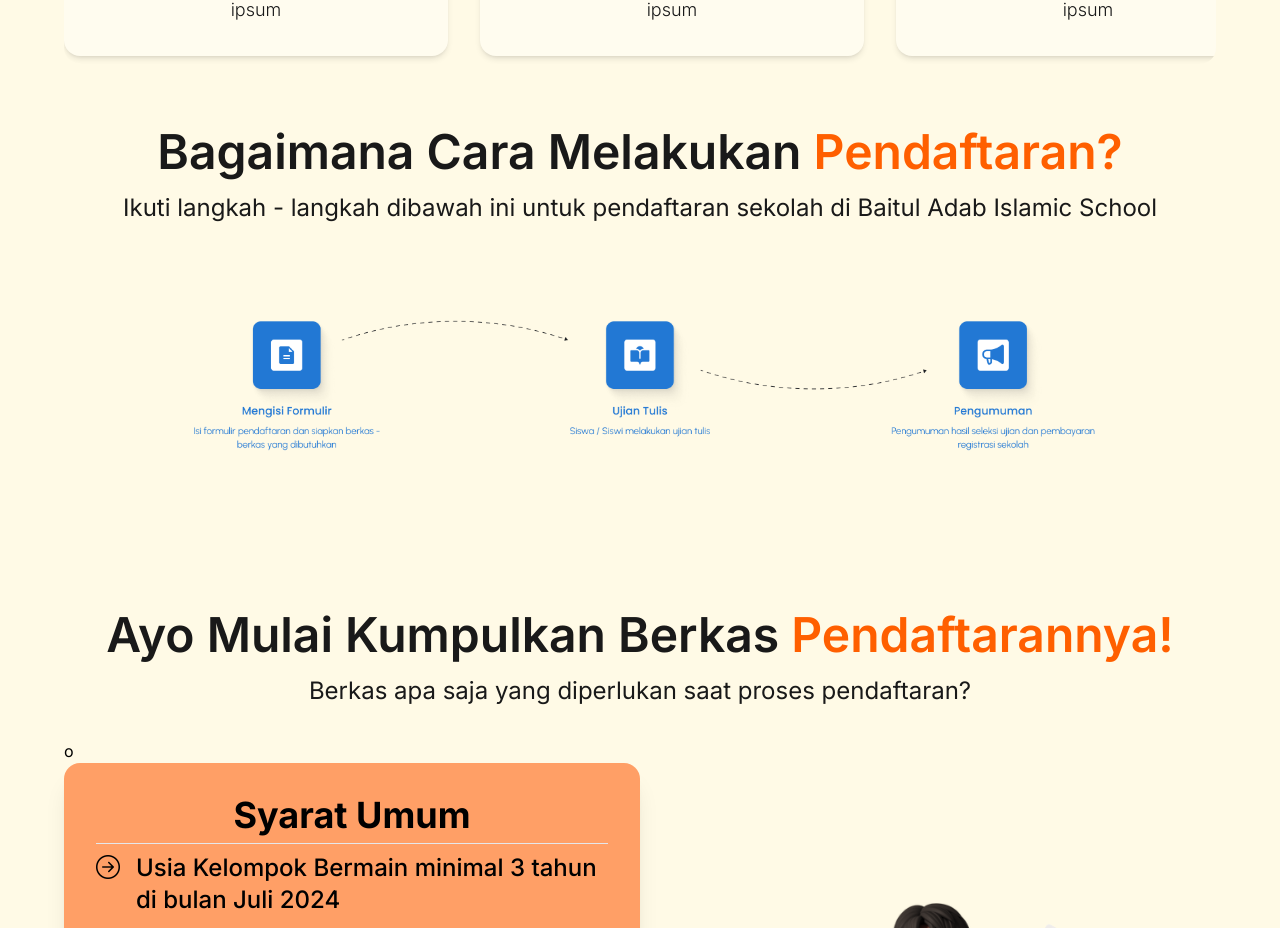
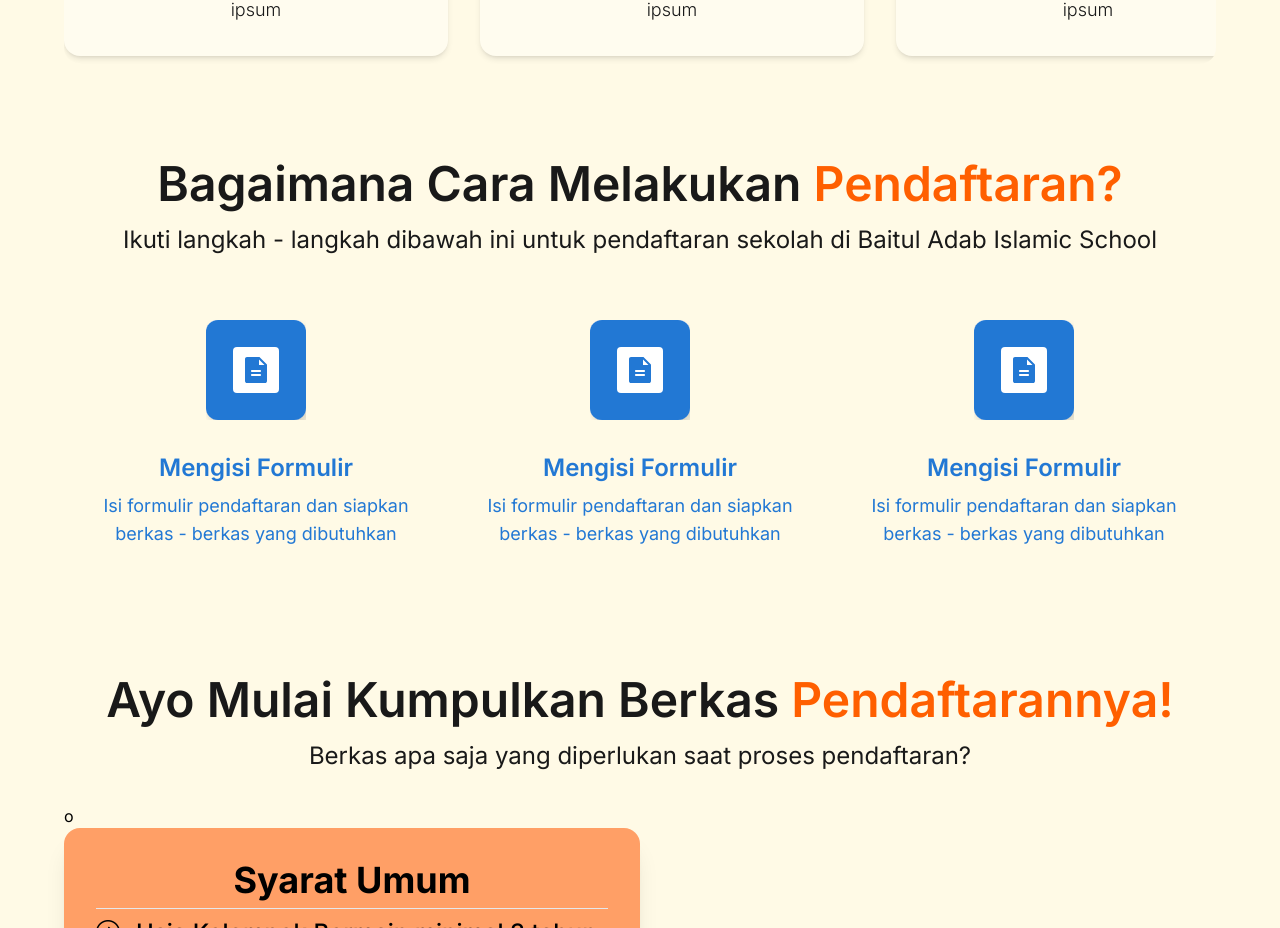
Before and after one commit to makbarramadhan62/baitul-adab-web, a Next.js app: page / in a window 1280 px wide. Shown: the part 2196-3124 px from the top of the page. Built offline with nearby package versions, Linux system fonts and the light colour scheme.

Commit message:
style: adjust registration step using card element

```diff
--- a/app/page.tsx
+++ b/app/page.tsx
@@ -7,7 +7,7 @@
 import Footer from "@/components/footer";
 import AOS from "aos";
 import "aos/dist/aos.css";
-import { useEffect } from "react";
+import React, { useEffect } from "react";
 
 export default function Home() {
   useEffect(() => {
@@ -215,9 +215,9 @@
       {/* Third Section*/}
 
       {/*  Fourth Section*/}
-      <section id="fourth" className="w-full relative z-10 my-8">
+      <section id="fourth" className="w-full relative z-10 my-16">
         <div className="px-4 lg:px-16">
-          <div className="w-full text-center mb-8">
+          <div className="w-full text-center mb-16">
             <div className="flex flex-col justify-center gap-4">
               <span className="text-neutral text-3xl lg:text-5xl font-semibold">
                 Bagaimana Cara Melakukan{" "}
@@ -229,16 +229,81 @@
               </span>
             </div>
           </div>
-          <div className="w-full my-24 lg:order-2">
+          <div className="w-full lg:order-2">
+            <div className="flex flex-col lg:flex-row">
+              <div className="card w-auto md:w-auto bg-transparent rounded-lg">
                 <Image
                   height={100}
                   width={100}
                   unoptimized
-              style={{ width: "80%", height: "auto" }}
-              src="/image/home/registrationStep.png"
+                  style={{ width: "auto", height: "auto" }}
+                  src="/image/home/registrationStep1.svg"
                   alt="school-pict"
                   className="object-contain mx-auto"
                 />
+                <div className="card-body items-center text-center text-primary">
+                  <h2 className="font-semibold text-2xl">Mengisi Formulir</h2>
+                  <p className="text-lg font-normal">
+                    Isi formulir pendaftaran dan siapkan berkas - berkas yang
+                    dibutuhkan
+                  </p>
+                </div>
+              </div>
+              <Image
+                height={100}
+                width={100}
+                unoptimized
+                style={{ height: "auto" }}
+                src="/image/home/arrow1.svg"
+                alt="school-pict"
+                className="object-contain mx-auto mb-auto w-1/5 hidden 2xl:block"
+              />
+              <div className="card w-auto md:w-auto bg-transparent rounded-lg">
+                <Image
+                  height={100}
+                  width={100}
+                  unoptimized
+                  style={{ width: "auto", height: "auto" }}
+                  src="/image/home/registrationStep1.svg"
+                  alt="school-pict"
+                  className="object-contain mx-auto"
+                />
+                <div className="card-body items-center text-center text-primary">
+                  <h2 className="font-semibold text-2xl">Mengisi Formulir</h2>
+                  <p className="text-lg font-normal">
+                    Isi formulir pendaftaran dan siapkan berkas - berkas yang
+                    dibutuhkan
+                  </p>
+                </div>
+              </div>
+              <Image
+                height={100}
+                width={100}
+                unoptimized
+                style={{ height: "auto" }}
+                src="/image/home/arrow2.svg"
+                alt="school-pict"
+                className="object-contain mx-auto w-1/5 hidden 2xl:block"
+              />
+              <div className="card w-auto md:w-auto bg-transparent rounded-lg">
+                <Image
+                  height={100}
+                  width={100}
+                  unoptimized
+                  style={{ width: "auto", height: "auto" }}
+                  src="/image/home/registrationStep1.svg"
+                  alt="school-pict"
+                  className="object-contain mx-auto"
+                />
+                <div className="card-body items-center text-center text-primary">
+                  <h2 className="font-semibold text-2xl">Mengisi Formulir</h2>
+                  <p className="text-lg font-normal">
+                    Isi formulir pendaftaran dan siapkan berkas - berkas yang
+                    dibutuhkan
+                  </p>
+                </div>
+              </div>
+            </div>
           </div>
         </div>
       </section>
```
Lines whose indentation alone changed are shown as unchanged.
